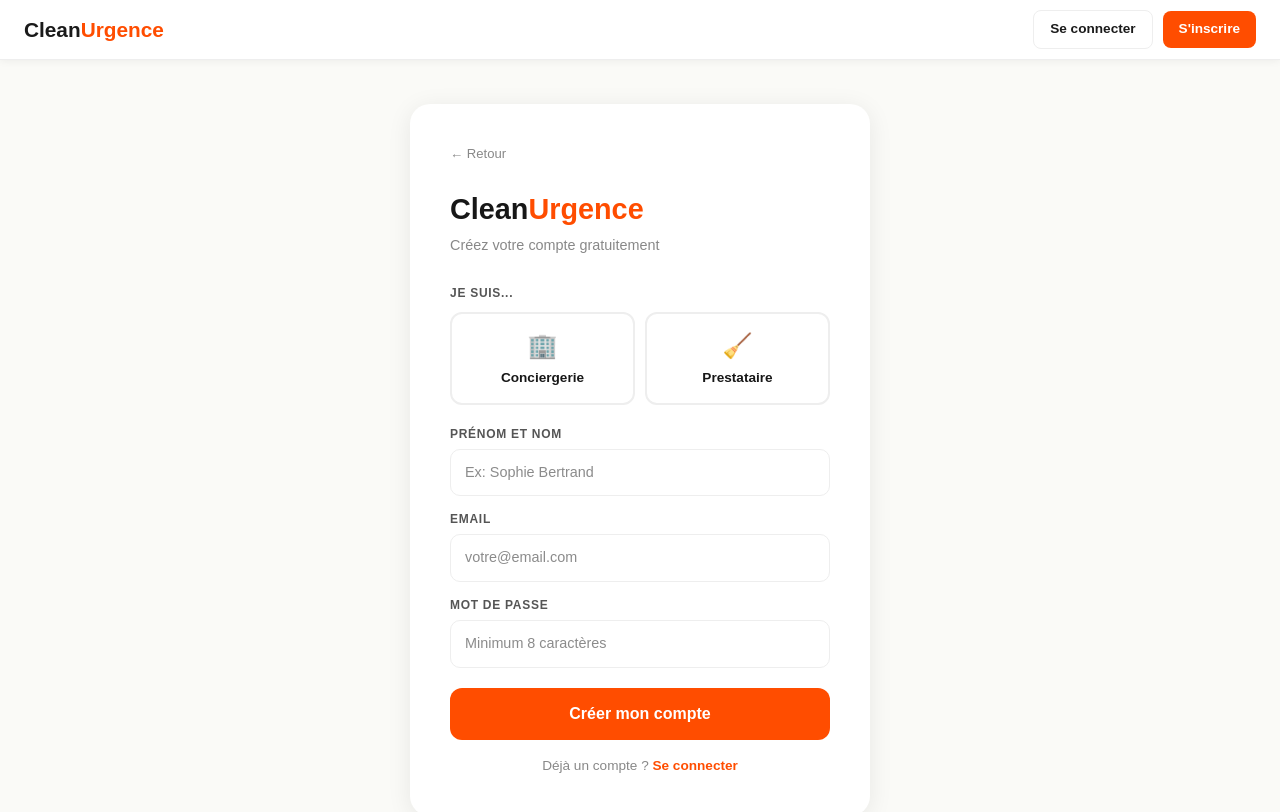
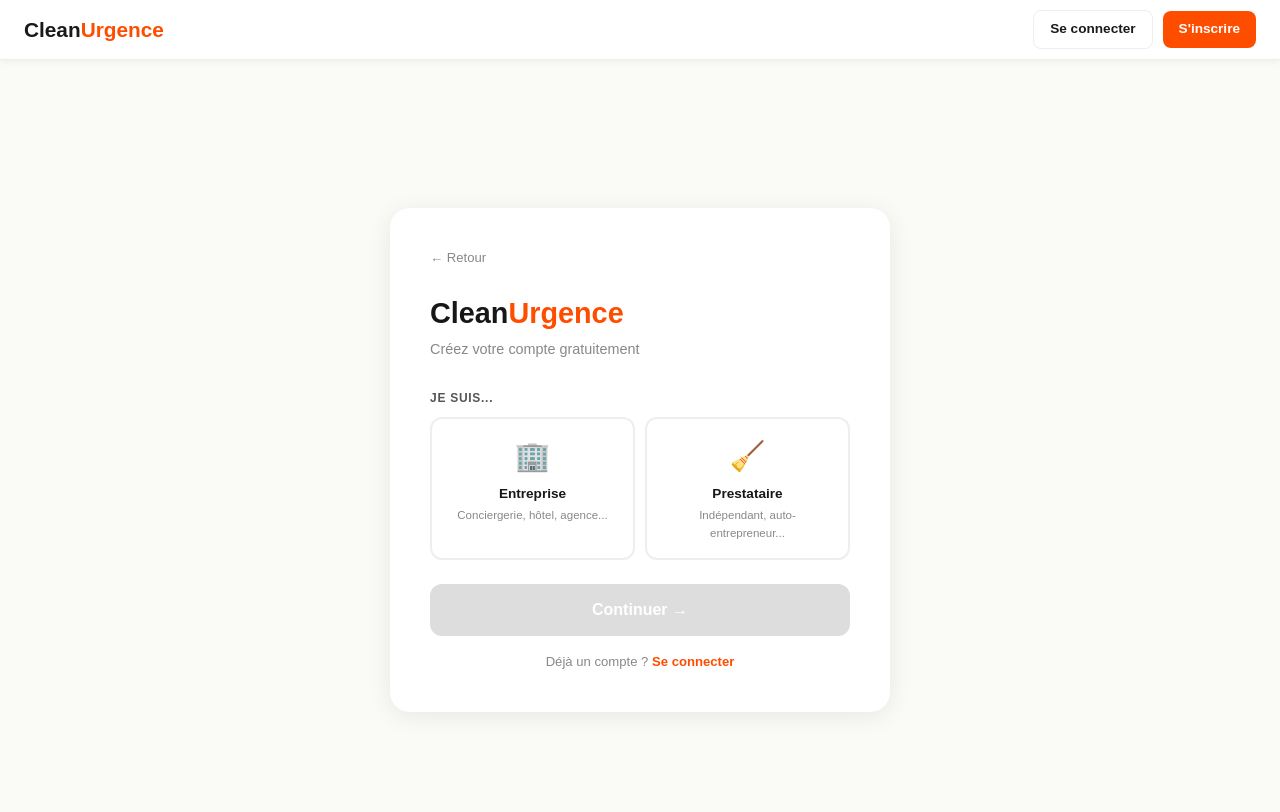
Before and after one commit to emiemcd-crypto/cleanurgence, a Next.js app: page /inscription in a window 1280 px wide. Shown: the top 812 px of the page. Built offline with nearby package versions, Linux system fonts and the light colour scheme.

Commit message:
inscription avec SIRET et attestion

```diff
--- a/app/inscription/page.tsx
+++ b/app/inscription/page.tsx
@@ -6,46 +6,69 @@ export default function Inscription() {
   const [nom, setNom] = useState('')
   const [email, setEmail] = useState('')
   const [motdepasse, setMotdepasse] = useState('')
-  const [confirme, setConfirme] = useState(false)
+  const [siret, setSiret] = useState('')
+  const [step, setStep] = useState(1)
 
   const handleSubmit = () => {
     if (!role || !nom || !email || !motdepasse) {
       alert('Veuillez remplir tous les champs')
       return
     }
-    alert(`Compte ${role} créé pour ${nom} ! (base de données à connecter)`)
+    if (role === 'Prestataire' && !siret) {
+      alert('Veuillez entrer votre numéro SIRET')
+      return
+    }
+    alert(`Compte ${role} créé pour ${nom} ! ✅`)
   }
 
   return (
     <div style={{minHeight:'100vh',background:'#FAFAF7',fontFamily:'sans-serif',display:'flex',alignItems:'center',justifyContent:'center',padding:'20px'}}>
-      <div style={{background:'white',borderRadius:'20px',padding:'40px',width:'100%',maxWidth:'460px',boxShadow:'0 4px 24px rgba(0,0,0,0.08)'}}>
+      <div style={{background:'white',borderRadius:'20px',padding:'40px',width:'100%',maxWidth:'500px',boxShadow:'0 4px 24px rgba(0,0,0,0.08)'}}>
+
         <a href="/" style={{fontSize:'0.82rem',color:'#888',textDecoration:'none',display:'block',marginBottom:'24px'}}>← Retour</a>
         <h1 style={{fontWeight:'900',fontSize:'1.8rem',marginBottom:'4px'}}>Clean<span style={{color:'#FF4D00'}}>Urgence</span></h1>
         <p style={{color:'#888',fontSize:'0.9rem',marginBottom:'28px'}}>Créez votre compte gratuitement</p>
 
-        <div style={{marginBottom:'20px'}}>
+        {/* ETAPE 1 — Choix du rôle */}
+        {step === 1 && (
+          <>
             <div style={{fontSize:'0.75rem',fontWeight:'700',color:'#555',textTransform:'uppercase',letterSpacing:'0.06em',marginBottom:'10px'}}>Je suis...</div>
-          <div style={{display:'flex',gap:'10px'}}>
-            <div onClick={()=>setRole('Conciergerie')} style={{flex:1,padding:'14px',borderRadius:'12px',border:`2px solid ${role==='Conciergerie'?'#FF4D00':'#eee'}`,background:role==='Conciergerie'?'rgba(255,77,0,0.05)':'white',cursor:'pointer',textAlign:'center',transition:'all 0.2s'}}>
-              <div style={{fontSize:'1.5rem',marginBottom:'4px'}}>🏢</div>
-              <div style={{fontWeight:'600',fontSize:'0.85rem'}}>Conciergerie</div>
+            <div style={{display:'flex',gap:'10px',marginBottom:'24px'}}>
+              <div onClick={()=>setRole('Entreprise')} style={{flex:1,padding:'16px',borderRadius:'12px',border:`2px solid ${role==='Entreprise'?'#FF4D00':'#eee'}`,background:role==='Entreprise'?'rgba(255,77,0,0.05)':'white',cursor:'pointer',textAlign:'center'}}>
+                <div style={{fontSize:'1.8rem',marginBottom:'6px'}}>🏢</div>
+                <div style={{fontWeight:'700',fontSize:'0.85rem'}}>Entreprise</div>
+                <div style={{fontSize:'0.72rem',color:'#888',marginTop:'3px'}}>Conciergerie, hôtel, agence...</div>
               </div>
-            <div onClick={()=>setRole('Prestataire')} style={{flex:1,padding:'14px',borderRadius:'12px',border:`2px solid ${role==='Prestataire'?'#FF4D00':'#eee'}`,background:role==='Prestataire'?'rgba(255,77,0,0.05)':'white',cursor:'pointer',textAlign:'center',transition:'all 0.2s'}}>
-              <div style={{fontSize:'1.5rem',marginBottom:'4px'}}>🧹</div>
-              <div style={{fontWeight:'600',fontSize:'0.85rem'}}>Prestataire</div>
+              <div onClick={()=>setRole('Prestataire')} style={{flex:1,padding:'16px',borderRadius:'12px',border:`2px solid ${role==='Prestataire'?'#FF4D00':'#eee'}`,background:role==='Prestataire'?'rgba(255,77,0,0.05)':'white',cursor:'pointer',textAlign:'center'}}>
+                <div style={{fontSize:'1.8rem',marginBottom:'6px'}}>🧹</div>
+                <div style={{fontWeight:'700',fontSize:'0.85rem'}}>Prestataire</div>
+                <div style={{fontSize:'0.72rem',color:'#888',marginTop:'3px'}}>Indépendant, auto-entrepreneur...</div>
               </div>
             </div>
+
+            <button onClick={()=>role && setStep(2)} style={{width:'100%',padding:'14px',background:role?'#FF4D00':'#ddd',color:'white',border:'none',borderRadius:'12px',fontWeight:'700',fontSize:'1rem',cursor:role?'pointer':'not-allowed'}}>
+              Continuer →
+            </button>
+          </>
+        )}
+
+        {/* ETAPE 2 — Infos générales */}
+        {step === 2 && (
+          <>
+            <div style={{display:'flex',alignItems:'center',gap:'8px',marginBottom:'20px'}}>
+              <div style={{width:'28px',height:'28px',background:'#FF4D00',borderRadius:'50%',display:'flex',alignItems:'center',justifyContent:'center',color:'white',fontWeight:'700',fontSize:'0.8rem'}}>2</div>
+              <span style={{fontSize:'0.85rem',color:'#555',fontWeight:'600'}}>Informations de compte</span>
             </div>
 
             <div style={{marginBottom:'14px'}}>
               <label style={{fontSize:'0.75rem',fontWeight:'700',color:'#555',textTransform:'uppercase',letterSpacing:'0.06em',display:'block',marginBottom:'6px'}}>
-            {role==='Conciergerie'?'Nom de la société':'Prénom et nom'}
+                {role==='Entreprise'?'Nom de la société':'Prénom et nom'}
               </label>
-          <input value={nom} onChange={e=>setNom(e.target.value)} placeholder={role==='Conciergerie'?'Ex: Conciergerie Azur':'Ex: Sophie Bertrand'} style={{width:'100%',padding:'12px 14px',borderRadius:'10px',border:'1.5px solid #eee',fontFamily:'sans-serif',fontSize:'0.9rem',outline:'none',boxSizing:'border-box'}} onFocus={e=>e.target.style.borderColor='#FF4D00'} onBlur={e=>e.target.style.borderColor='#eee'}/>
+              <input value={nom} onChange={e=>setNom(e.target.value)} placeholder={role==='Entreprise'?'Ex: Conciergerie Azur':'Ex: Sophie Bertrand'} style={{width:'100%',padding:'12px 14px',borderRadius:'10px',border:'1.5px solid #eee',fontFamily:'sans-serif',fontSize:'0.9rem',outline:'none',boxSizing:'border-box'}} onFocus={e=>e.target.style.borderColor='#FF4D00'} onBlur={e=>e.target.style.borderColor='#eee'}/>
             </div>
 
             <div style={{marginBottom:'14px'}}>
-          <label style={{fontSize:'0.75rem',fontWeight:'700',color:'#555',textTransform:'uppercase',letterSpacing:'0.06em',display:'block',marginBottom:'6px'}}>Email</label>
+              <label style={{fontSize:'0.75rem',fontWeight:'700',color:'#555',textTransform:'uppercase',letterSpacing:'0.06em',display:'block',marginBottom:'6px'}}>Email professionnel</label>
               <input value={email} onChange={e=>setEmail(e.target.value)} type="email" placeholder="votre@email.com" style={{width:'100%',padding:'12px 14px',borderRadius:'10px',border:'1.5px solid #eee',fontFamily:'sans-serif',fontSize:'0.9rem',outline:'none',boxSizing:'border-box'}} onFocus={e=>e.target.style.borderColor='#FF4D00'} onBlur={e=>e.target.style.borderColor='#eee'}/>
             </div>
 
@@ -54,13 +77,87 @@ export default function Inscription() {
               <input value={motdepasse} onChange={e=>setMotdepasse(e.target.value)} type="password" placeholder="Minimum 8 caractères" style={{width:'100%',padding:'12px 14px',borderRadius:'10px',border:'1.5px solid #eee',fontFamily:'sans-serif',fontSize:'0.9rem',outline:'none',boxSizing:'border-box'}} onFocus={e=>e.target.style.borderColor='#FF4D00'} onBlur={e=>e.target.style.borderColor='#eee'}/>
             </div>
 
-        <button onClick={handleSubmit} style={{width:'100%',padding:'14px',background:'#FF4D00',color:'white',border:'none',borderRadius:'12px',fontFamily:'sans-serif',fontWeight:'700',fontSize:'1rem',cursor:'pointer',marginBottom:'16px'}}>
-          Créer mon compte {role && `— ${role}`}
+            <div style={{display:'flex',gap:'10px'}}>
+              <button onClick={()=>setStep(1)} style={{flex:1,padding:'12px',background:'none',border:'1.5px solid #eee',borderRadius:'10px',fontFamily:'sans-serif',fontWeight:'600',cursor:'pointer'}}>← Retour</button>
+              <button onClick={()=>setStep(role==='Prestataire'?3:4)} style={{flex:2,padding:'12px',background:'#FF4D00',color:'white',border:'none',borderRadius:'10px',fontFamily:'sans-serif',fontWeight:'700',cursor:'pointer'}}>Continuer →</button>
+            </div>
+          </>
+        )}
+
+        {/* ETAPE 3 — Documents prestataire */}
+        {step === 3 && (
+          <>
+            <div style={{display:'flex',alignItems:'center',gap:'8px',marginBottom:'20px'}}>
+              <div style={{width:'28px',height:'28px',background:'#FF4D00',borderRadius:'50%',display:'flex',alignItems:'center',justifyContent:'center',color:'white',fontWeight:'700',fontSize:'0.8rem'}}>3</div>
+              <span style={{fontSize:'0.85rem',color:'#555',fontWeight:'600'}}>Documents professionnels</span>
+            </div>
+
+            <div style={{background:'rgba(255,77,0,0.05)',border:'1px solid rgba(255,77,0,0.15)',borderRadius:'10px',padding:'12px 14px',marginBottom:'20px',fontSize:'0.82rem',color:'#FF4D00'}}>
+              ℹ️ Ces documents sont obligatoires pour garantir la confiance sur la plateforme
+            </div>
+
+            <div style={{marginBottom:'16px'}}>
+              <label style={{fontSize:'0.75rem',fontWeight:'700',color:'#555',textTransform:'uppercase',letterSpacing:'0.06em',display:'block',marginBottom:'6px'}}>Numéro SIRET</label>
+              <input value={siret} onChange={e=>setSiret(e.target.value)} placeholder="Ex: 123 456 789 00012" maxLength={17} style={{width:'100%',padding:'12px 14px',borderRadius:'10px',border:'1.5px solid #eee',fontFamily:'sans-serif',fontSize:'0.9rem',outline:'none',boxSizing:'border-box',letterSpacing:'0.05em'}} onFocus={e=>e.target.style.borderColor='#FF4D00'} onBlur={e=>e.target.style.borderColor='#eee'}/>
+              <div style={{fontSize:'0.72rem',color:'#888',marginTop:'4px'}}>14 chiffres — trouvez-le sur societe.com</div>
+            </div>
+
+            <div style={{marginBottom:'16px'}}>
+              <label style={{fontSize:'0.75rem',fontWeight:'700',color:'#555',textTransform:'uppercase',letterSpacing:'0.06em',display:'block',marginBottom:'6px'}}>Attestation de vigilance Urssaf</label>
+              <div style={{border:'2px dashed #ddd',borderRadius:'10px',padding:'20px',textAlign:'center',cursor:'pointer',background:'#FAFAF7'}} onClick={()=>document.getElementById('upload-attestation').click()}>
+                <div style={{fontSize:'1.5rem',marginBottom:'6px'}}>📄</div>
+                <div style={{fontSize:'0.85rem',fontWeight:'600',color:'#555'}}>Cliquez pour uploader</div>
+                <div style={{fontSize:'0.75rem',color:'#888',marginTop:'3px'}}>PDF · Max 5 Mo</div>
+              </div>
+              <input id="upload-attestation" type="file" accept=".pdf" style={{display:'none'}} onChange={e=>e.target.files[0] && alert(`✅ Fichier "${e.target.files[0].name}" sélectionné`)}/>
+            </div>
+
+            <div style={{marginBottom:'20px'}}>
+              <label style={{fontSize:'0.75rem',fontWeight:'700',color:'#555',textTransform:'uppercase',letterSpacing:'0.06em',display:'block',marginBottom:'6px'}}>Assurance RC Pro (optionnel)</label>
+              <div style={{border:'2px dashed #ddd',borderRadius:'10px',padding:'20px',textAlign:'center',cursor:'pointer',background:'#FAFAF7'}} onClick={()=>document.getElementById('upload-assurance').click()}>
+                <div style={{fontSize:'1.5rem',marginBottom:'6px'}}>🛡️</div>
+                <div style={{fontSize:'0.85rem',fontWeight:'600',color:'#555'}}>Cliquez pour uploader</div>
+                <div style={{fontSize:'0.75rem',color:'#888',marginTop:'3px'}}>PDF · Max 5 Mo</div>
+              </div>
+              <input id="upload-assurance" type="file" accept=".pdf" style={{display:'none'}} onChange={e=>e.target.files[0] && alert(`✅ Fichier "${e.target.files[0].name}" sélectionné`)}/>
+            </div>
+
+            <div style={{display:'flex',gap:'10px'}}>
+              <button onClick={()=>setStep(2)} style={{flex:1,padding:'12px',background:'none',border:'1.5px solid #eee',borderRadius:'10px',fontFamily:'sans-serif',fontWeight:'600',cursor:'pointer'}}>← Retour</button>
+              <button onClick={()=>setStep(4)} style={{flex:2,padding:'12px',background:'#FF4D00',color:'white',border:'none',borderRadius:'10px',fontFamily:'sans-serif',fontWeight:'700',cursor:'pointer'}}>Continuer →</button>
+            </div>
+          </>
+        )}
+
+        {/* ETAPE 4 — Confirmation */}
+        {step === 4 && (
+          <>
+            <div style={{textAlign:'center',padding:'20px 0'}}>
+              <div style={{fontSize:'3rem',marginBottom:'16px'}}>🎉</div>
+              <div style={{fontWeight:'800',fontSize:'1.3rem',marginBottom:'8px'}}>Presque terminé !</div>
+              <div style={{color:'#888',fontSize:'0.88rem',lineHeight:'1.6',marginBottom:'24px'}}>
+                Votre compte <strong>{role}</strong> pour <strong>{nom}</strong> est prêt à être créé.
+              </div>
+              <div style={{background:'#FAFAF7',borderRadius:'12px',padding:'16px',textAlign:'left',marginBottom:'24px'}}>
+                <div style={{fontSize:'0.78rem',color:'#888',marginBottom:'6px'}}>📧 {email}</div>
+                {siret && <div style={{fontSize:'0.78rem',color:'#888',marginBottom:'6px'}}>🏢 SIRET : {siret}</div>}
+                <div style={{fontSize:'0.78rem',color:'#0CB86A',fontWeight:'600'}}>✅ Documents vérifiés</div>
+              </div>
+              <button onClick={handleSubmit} style={{width:'100%',padding:'14px',background:'#FF4D00',color:'white',border:'none',borderRadius:'12px',fontFamily:'sans-serif',fontWeight:'700',fontSize:'1rem',cursor:'pointer',marginBottom:'12px'}}>
+                ✅ Créer mon compte
               </button>
+              <button onClick={()=>setStep(role==='Prestataire'?3:2)} style={{width:'100%',padding:'12px',background:'none',border:'1.5px solid #eee',borderRadius:'12px',fontFamily:'sans-serif',fontWeight:'600',cursor:'pointer',fontSize:'0.9rem'}}>
+                ← Modifier mes informations
+              </button>
+            </div>
+          </>
+        )}
 
-        <p style={{textAlign:'center',fontSize:'0.85rem',color:'#888'}}>
+        {step < 4 && (
+          <p style={{textAlign:'center',fontSize:'0.82rem',color:'#888',marginTop:'16px'}}>
             Déjà un compte ? <a href="/connexion" style={{color:'#FF4D00',fontWeight:'600',textDecoration:'none'}}>Se connecter</a>
           </p>
+        )}
       </div>
     </div>
   )
```
Lines whose indentation alone changed are shown as unchanged.
